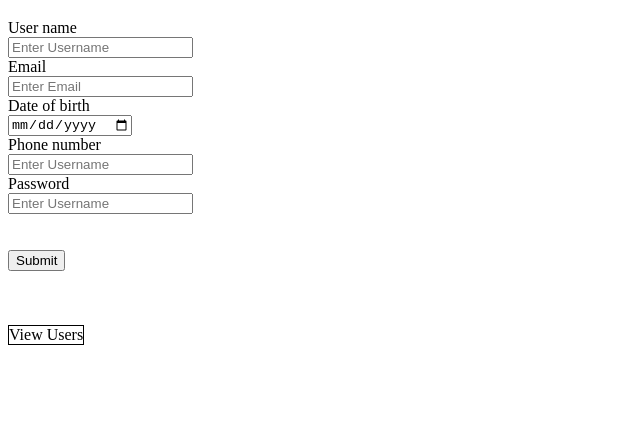
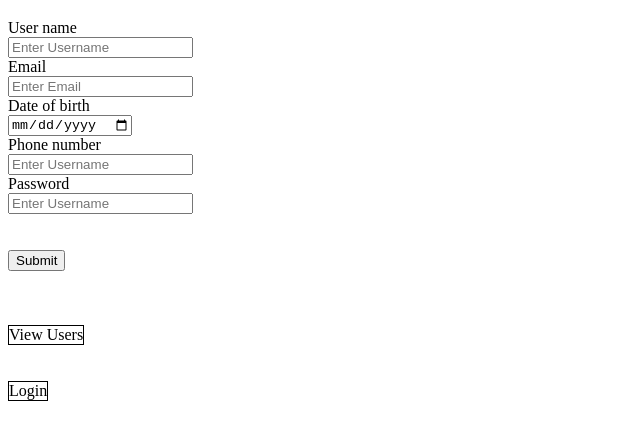
Before and after one commit to impirios/Yourbukasl, a website: page signup.html in a window 1280 px wide. Shown: the part 61-500 px from the top of the page, without its empty margins (0-640 px from the left). Drawn offline with Linux system fonts and the light colour scheme.

Commit message:
added login button

```diff
--- a/signup.html
+++ b/signup.html
@@ -38,6 +38,8 @@
     </form>
     <br><br><br>
     <a href="users" class="button">View Users</a>
+    <br><br><br>
+    <a href="login" class="button">Login</a>
 
 </body>
 
```
